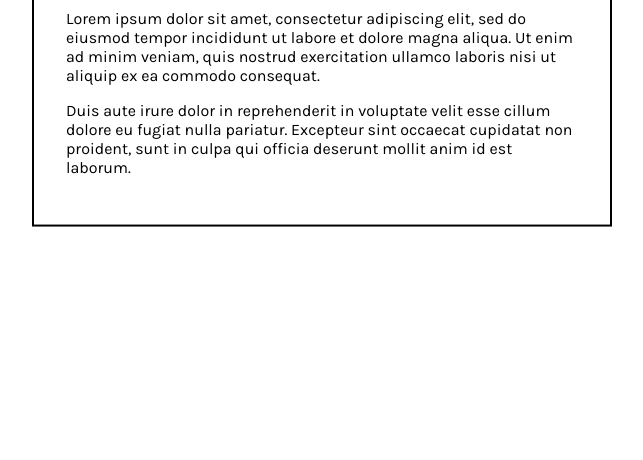
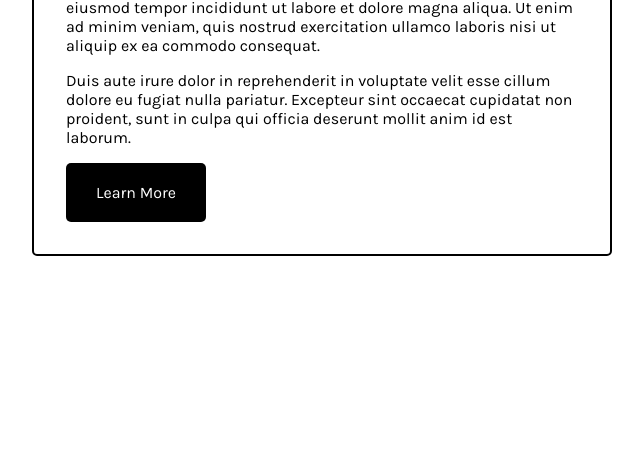
Before and after one commit to mptbuilds/hello-world, a plain HTML site: page index.html in a window 1280 px wide. Shown: the part 340-800 px from the top of the page, without its empty margins (318-961 px from the left). Drawn offline with Linux system fonts and the light colour scheme.

Commit message:
created & styled button

```diff
--- a/index.html
+++ b/index.html
@@ -13,6 +13,13 @@
       <h1 class = "title">Hello, World!</h1>
       <p class = "caption">Lorem ipsum dolor sit amet, consectetur adipiscing elit, sed do eiusmod tempor incididunt ut labore et dolore magna aliqua. Ut enim ad minim veniam, quis nostrud exercitation ullamco laboris nisi ut aliquip ex ea commodo consequat.</p>
       <p class = "caption">Duis aute irure dolor in reprehenderit in voluptate velit esse cillum dolore eu fugiat nulla pariatur. Excepteur sint occaecat cupidatat non proident, sunt in culpa qui officia deserunt mollit anim id est laborum.</p>
+      <div class="container">
+        <div class="center">
+          <div class = "button">
+            <a href="https://en.wikipedia.org/wiki/%22Hello,_World!%22_program" target="_blank" class="button caption">Learn More</a>
+          </div>
+        </div>
+      </div>
     </div>
     <script src="script.js"></script>
   </body>
--- a/style.css
+++ b/style.css
@@ -9,10 +9,12 @@
 
 #box {
   border: 2px solid black;
+  border-radius: 5px;
   padding: 2em;
 
   width: 40%;
   height: auto;
+  justify-content: center;
 
   position: absolute;
   top: 50%;
@@ -20,3 +22,24 @@
   margin-right: -50%;
   transform: translate(-50%, -50%);
 }
+
+.button {
+  background-color: black;
+  border: none;
+  color: white;
+  padding: 10px 15px;
+  border-radius: 5px;
+  cursor: pointer;
+  text-align: center;
+  text-decoration: none;
+  display: inline-block;
+}
+
+.button:hover {
+	background-color: #17583C;
+}
+
+.button:active {
+	position:relative;
+	top:1px;
+}
```
